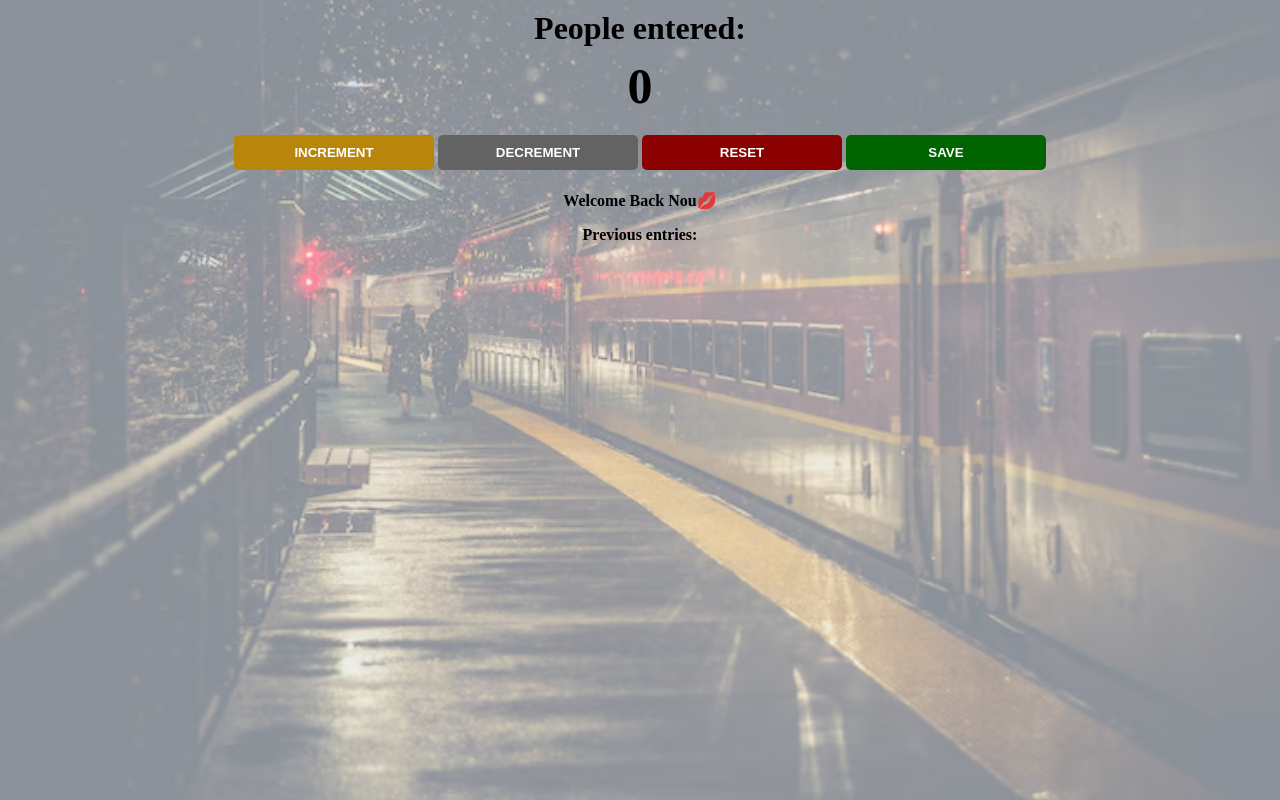
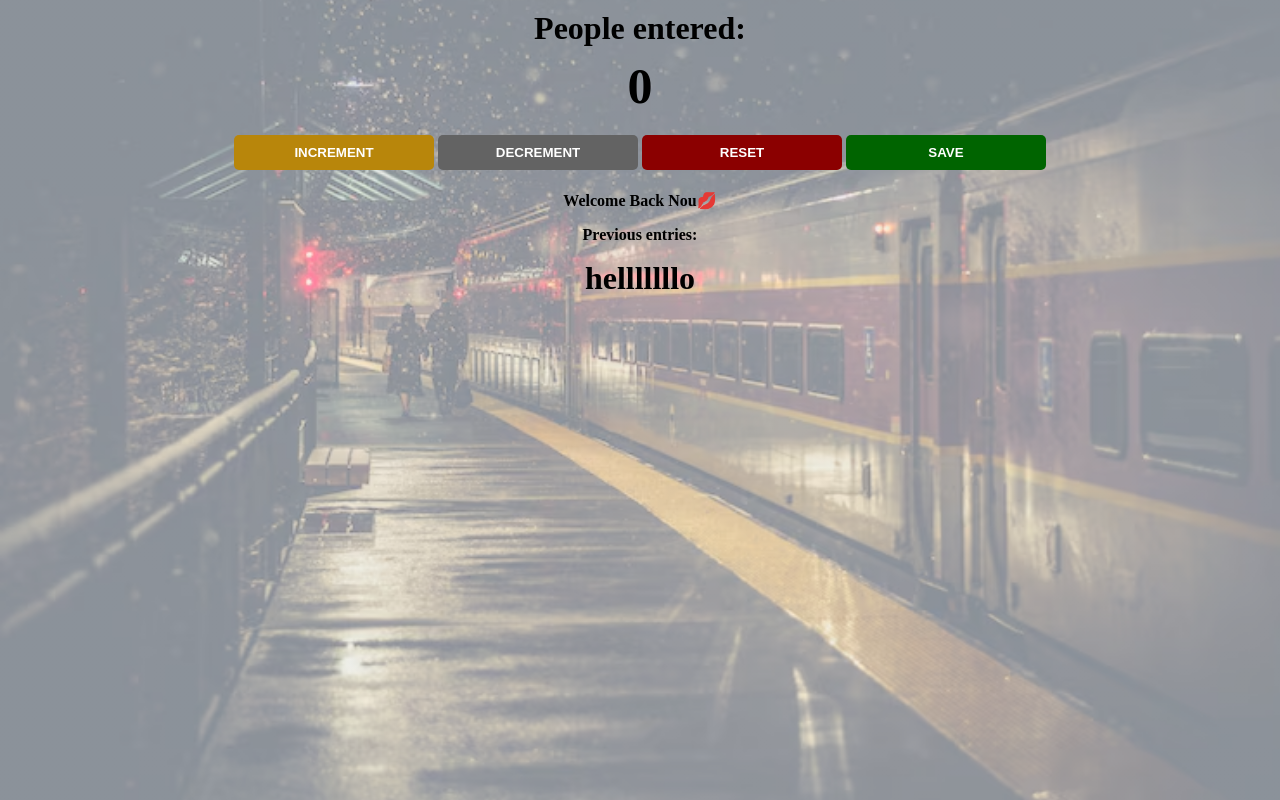
Before and after one commit to nourtarek885/CloudTask, a plain HTML site: page public/index.html in a window 1280 px wide. Drawn offline with Linux system fonts and the light colour scheme.

Commit message:
Update index.html

```diff
--- a/public/index.html
+++ b/public/index.html
@@ -15,6 +15,7 @@
     <button id="save-btn" onclick="save()">SAVE</button>
     <p id="welcome-el"></p>
     <p id="previous-el">Previous entries: </p>
+    <h1>helllllllo</h1>
     <script src="index.js">
     </script>
 </body>
```
